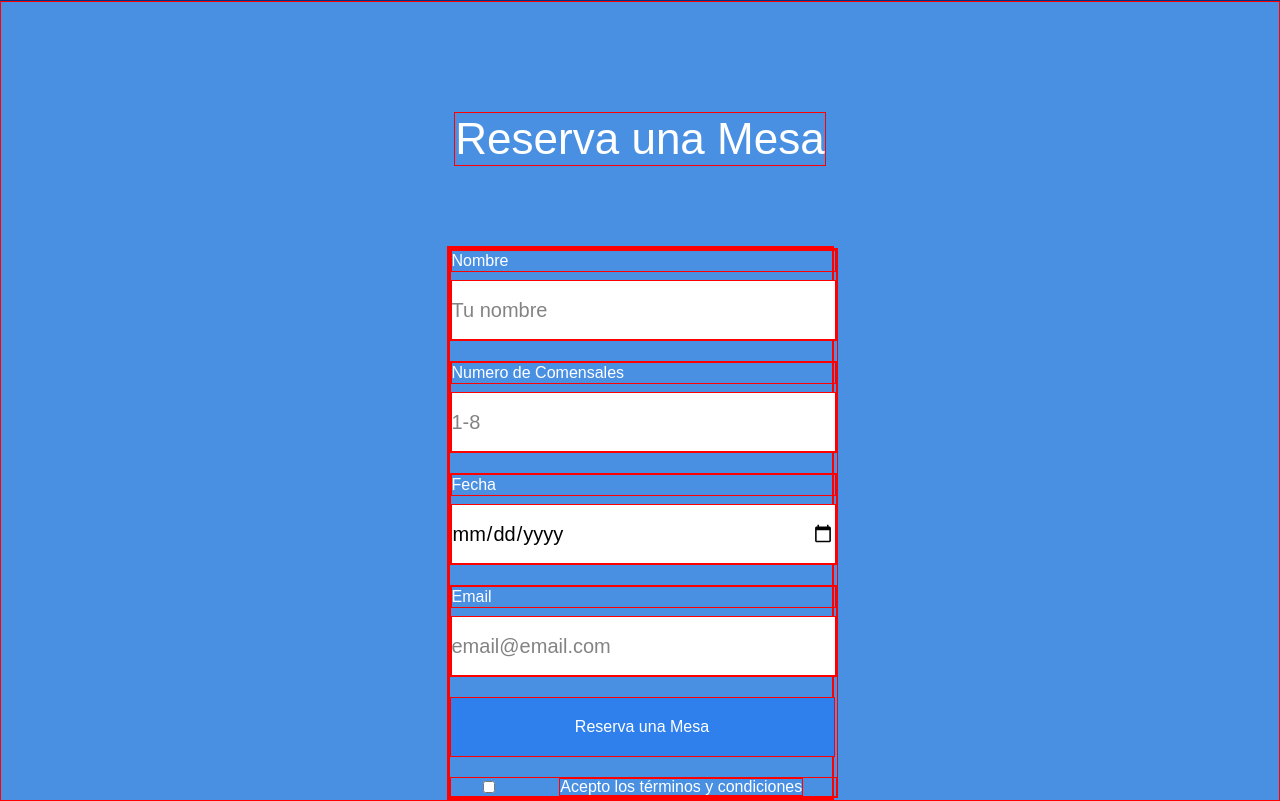
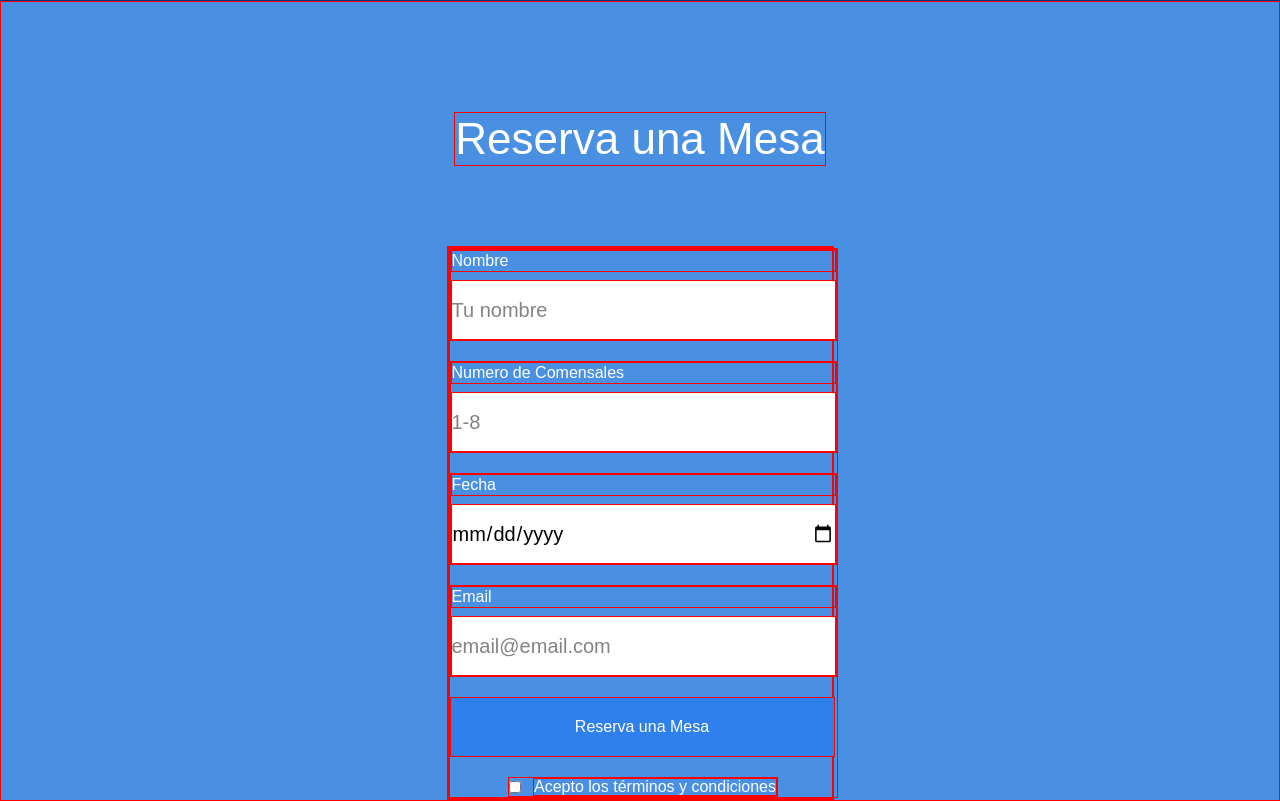
Before and after one commit to SebastianHerreraPC/embeber-03, a plain HTML site: page index.html in a window 1280 px wide. Shown: the part 1599-2400 px from the top of the page. Drawn offline with Linux system fonts and the light colour scheme.

Commit message:
registro__checkbox align

```diff
--- a/styles/index.css
+++ b/styles/index.css
@@ -223,8 +223,9 @@
 }
 .registro__terms {
   display: flex;
-  justify-content: space-around;
+  margin: auto;
   align-items: center;
+  gap: 12px;
   border: 1px solid red;
 }
 .registro__checkbox {
```
